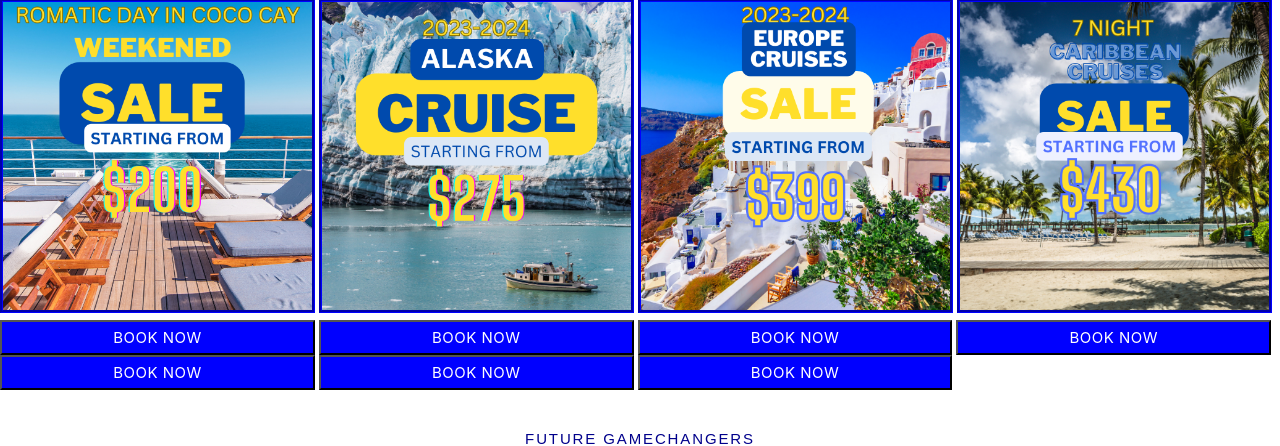
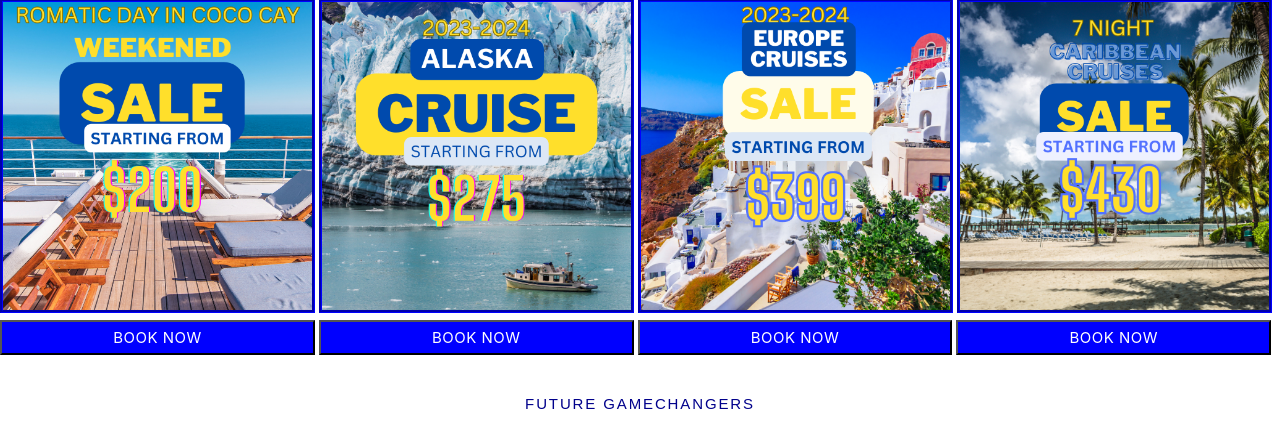
Before and after one commit to mlewis2257/dmc-cruises, a Django app: page / in a window 1280 px wide. Shown: the part 582-1028 px from the top of the page. Run offline with Django 4.2, Linux system fonts and the light colour scheme; parts of the project's set-up code (start-up, migrations or seed data) failed here and were passed over.

Commit message:
book now buttons

```diff
--- a/main_app/templates/home.html
+++ b/main_app/templates/home.html
@@ -220,21 +220,6 @@
     BOOK NOW
   </button></a
 >
-<a href="{% url 'bookings_create' %}"
-  ><button class="group" type="button" class="btn btn-primary">
-    BOOK NOW
-  </button></a
->
-<a href="{% url 'bookings_create' %}"
-  ><button class="group" type="button" class="btn btn-primary">
-    BOOK NOW
-  </button></a
->
-<a href="{% url 'bookings_create' %}"
-  ><button class="group" type="button" class="btn btn-primary">
-    BOOK NOW
-  </button></a
->
 
 <div class="row">
   <div class="col-sm-6 order-md-2">
```
